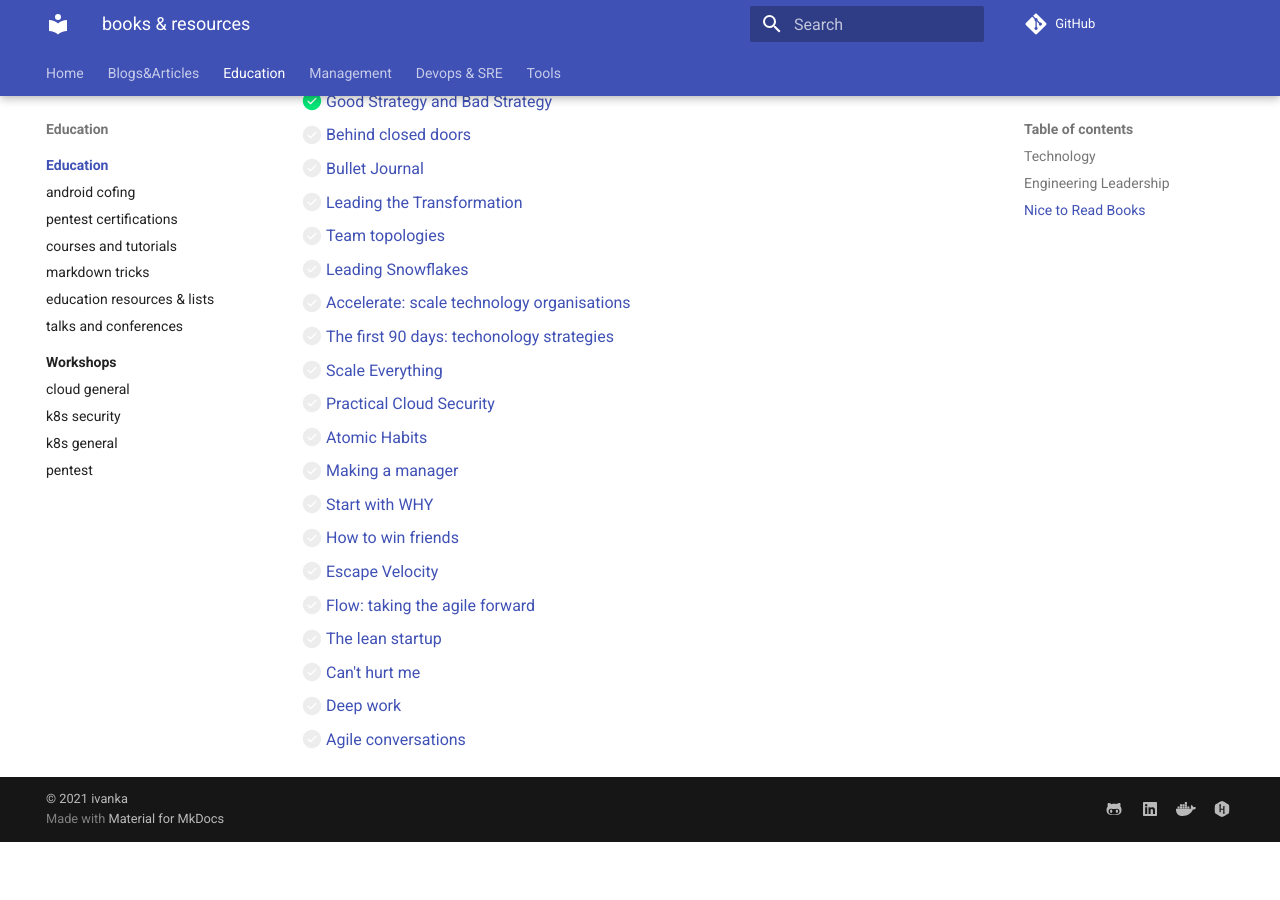
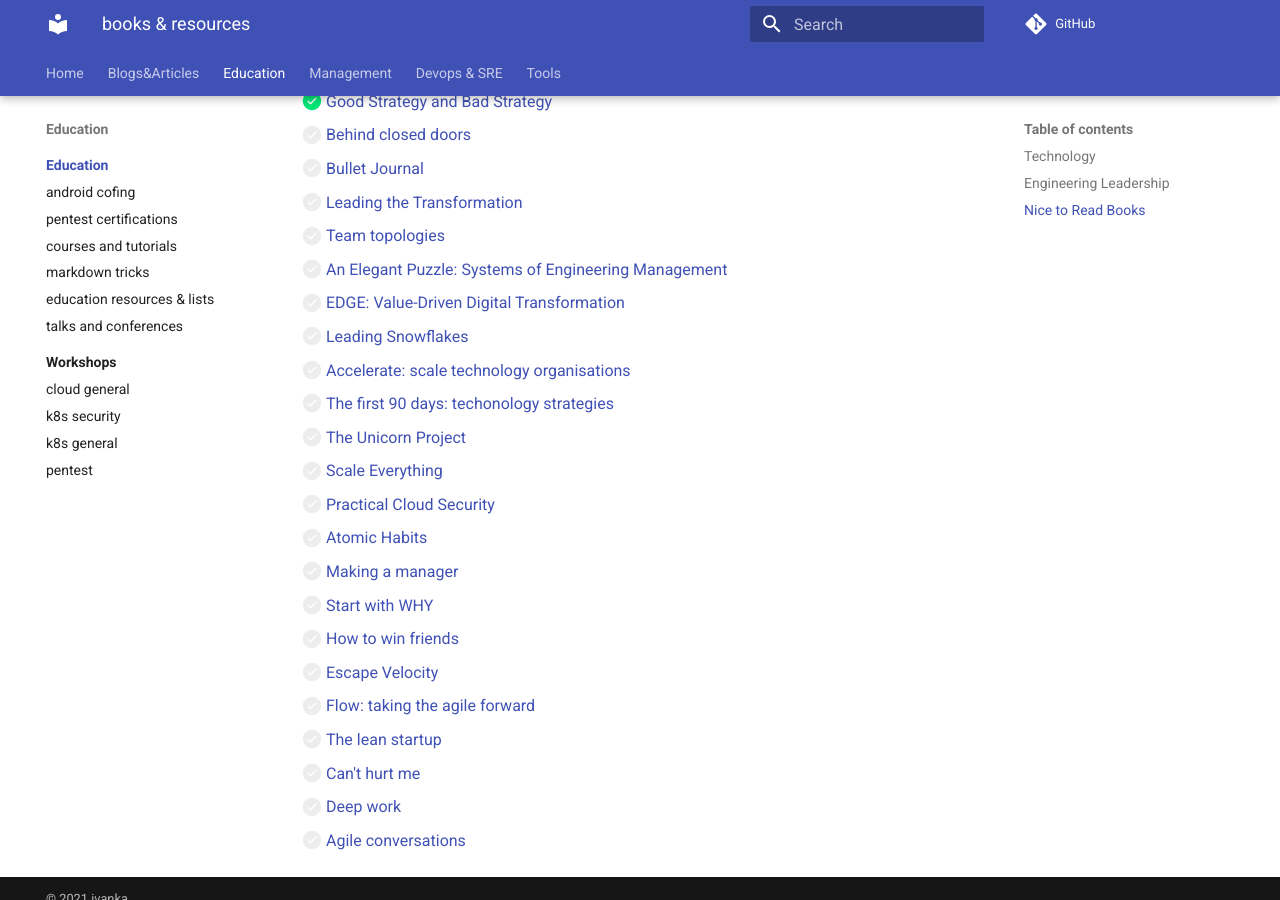
Before and after one commit to ivankatliarchuk/knowledge-base, an MkDocs documentation site: the page built from docs/education/index.md, in a window 1280 px wide and 900 px high, scrolled down 591 px. Built offline with MkDocs 1.6.1 and Material for MkDocs 9.7.7, drawn with Linux system fonts in a browser that asks for light colours; comment, search, counter and statistics services are not loaded; before the commit the page ends 1433 px from its top, so only the background shows below that.

Commit message:
docs: updated books

```diff
--- a/docs/education/index.md
+++ b/docs/education/index.md
@@ -29,9 +29,12 @@
 - [ ] [Bullet Journal](https://bulletjournal.com/pages/book)
 - [ ] [Leading the Transformation](https://itrevolution.com/leading-the-transformation-book/)
 - [ ] [Team topologies](https://teamtopologies.com/book)
+- [ ] [An Elegant Puzzle: Systems of Engineering Management][elegant-puzzle]
+- [ ] [EDGE: Value-Driven Digital Transformation][edge-value-driven]
 - [ ] [Leading Snowflakes](http://leadingsnowflakes.com/)
 - [ ] [Accelerate: scale technology organisations][accelerate]
 - [ ] [The first 90 days: techonology strategies][accelerate]
+- [ ] [The Unicorn Project][unicorn-project]
 - [ ] [Scale Everything](https://github.com/binhnguyennus/awesome-scalability)
 - [ ] [Practical Cloud Security](https://www.oreilly.com/library/view/practical-cloud-security/9781492037507)
 - [ ] [Atomic Habits](https://jamesclear.com/atomic-habits)
@@ -50,5 +53,8 @@
 [accelerate]: https://www.amazon.com/Accelerate-Software-Performing-Technology-Organizations-ebook/dp/B07B9F83WM/ref=sr_1_1?s=books&ie=UTF8&qid=1532354658&sr=1-1&keywords=accelerate+devops
 [tech-strategies]: https://www.amazon.com/First-Days-Updated-Expanded-Strategies-ebook/dp/B00B6U63ZE/ref=sr_1_1?s=digital-text&ie=UTF8&qid=1532438854&sr=1-1&keywords=the+first+90+days
 [secure-reliable]: https://static.googleusercontent.com/media/sre.google/en//static/pdf/building_secure_and_reliable_systems.pdf
+[elegant-puzzle]: https://www.amazon.co.uk/Elegant-Puzzle-Systems-Engineering-Management-ebook/dp/B07QYCHJ7V
+[edge-value-driven]: https://www.amazon.co.uk/dp/B07WFL74JR/ref=pe_385721_48721101_TE_M1DP
+[unicorn-project]: https://www.amazon.co.uk/Unicorn-Project-Developers-Disruption-Thriving-ebook/dp/B07QT9QR41/
 <!-- https://ebookcentral.proquest.com/lib/open/detail.action?pq-origsite=primo&docID=1743239 -->
 <!-- https://www.ebooks.com/en-gb/book/725888/good-strategy-bad-strategy/richard-rumelt/ -->
```
